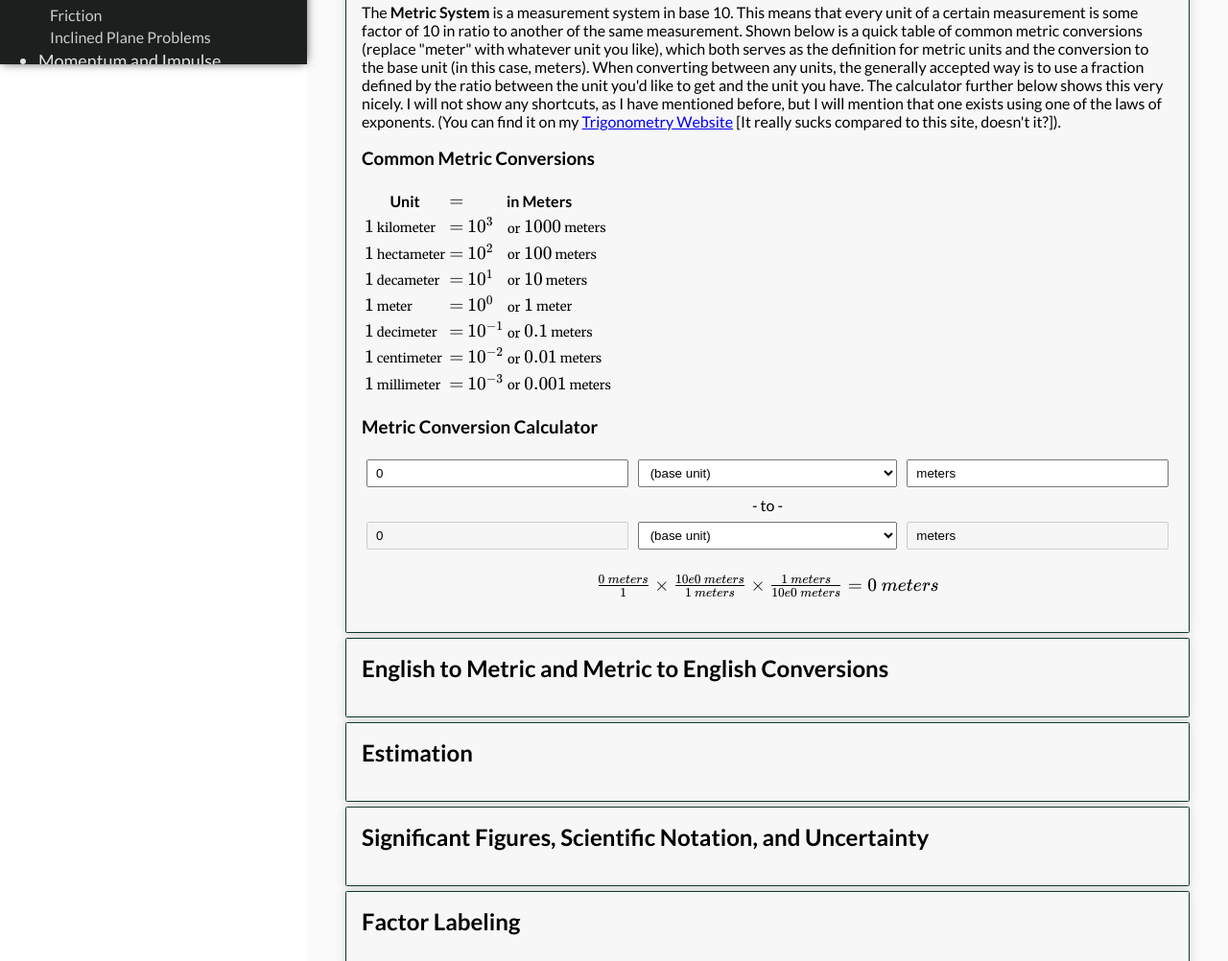
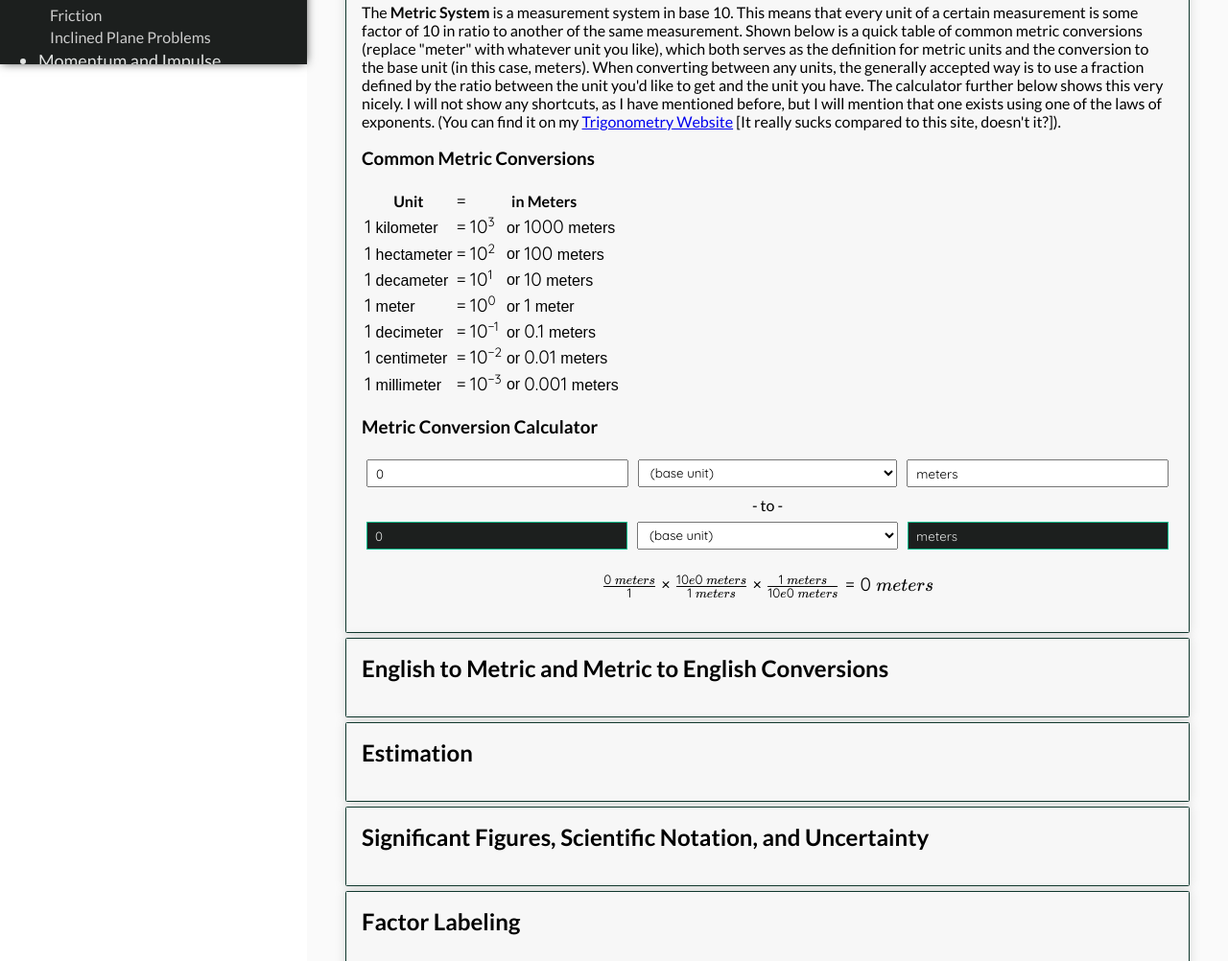
Before and after one commit to dqsully/hsphysics, a plain HTML site: page index.html in a window 1280 px wide. Shown: the part 733-1735 px from the top of the page at 96% size. Drawn offline with nearby package versions, Linux system fonts and the light colour scheme.

Commit message:
Fix styling issues with Firefox
Firefox doesn't like to load some fonts

```diff
--- a/index.html
+++ b/index.html
@@ -9,7 +9,7 @@
 
     <link rel="stylesheet" href="https://cdnjs.cloudflare.com/ajax/libs/KaTeX/0.6.0/katex.min.css">
     <link rel="stylesheet" href="https://use.fontawesome.com/9b05dd50cb.css">
-    <link href="https://fonts.googleapis.com/css?family=Merriweather" rel="stylesheet">
+    <link href="https://fonts.googleapis.com/css?family=Quicksand" rel="stylesheet">
     <link href='https://fonts.googleapis.com/css?family=Lato:400,300,400italic,700' rel='stylesheet' type='text/css'>
     <link rel="stylesheet" href="style.css">
 
--- a/style.css
+++ b/style.css
@@ -2,11 +2,22 @@ body {
   margin: 0;
   font-family: Lato, Calibri;
 }
-input, select {
+.katex {
+  font-family: 'Quicksand';
+  font-size: 19.36px;
+}
+  .katex .mathit {
+    font-size: 15px;
+  }
+input, select, .inputstyle {
   padding: 5px 8px;
+  font-family: 'Quicksand';
+  font-size: 13.333333px;
 }
   .out {
-    color: black;
+    color: #e1e3e2;
+    background-color: #1c1f1e;
+    border: 1px solid #00b887;
   }
 .u {
   -ms-user-select: none;
@@ -16,12 +27,11 @@ input, select {
   cursor: default;
 }
 m {
-  font-family: 'Merriweather', sans-serif;
-  font-size: 13px;
+  font-family: sans-serif;
 }
-  m .katex {
-    font-size: 19.36px;
-  }
+span.mskip {
+  font-family: Lato, Calibri;
+}
 e {
   color: red;
   font-family: monospace;
```
